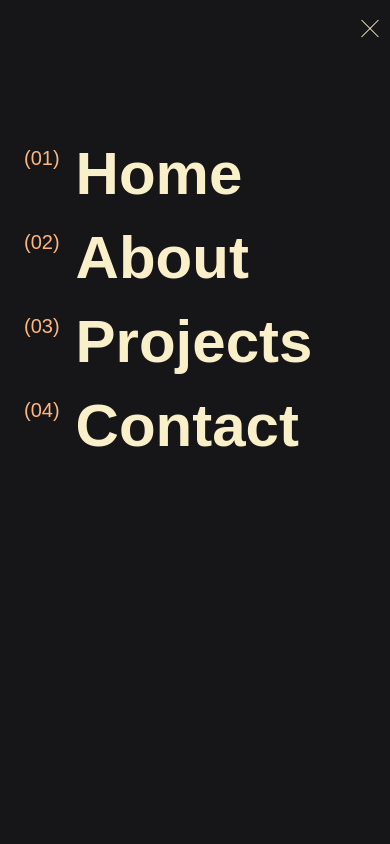
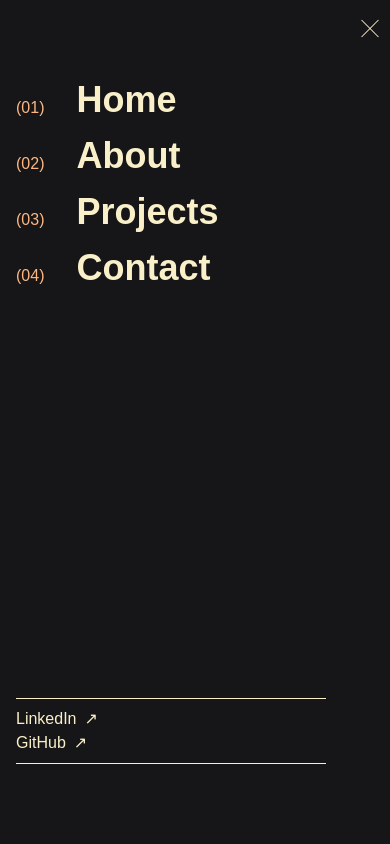
Before and after one commit to alex-escobar-h/portfolio, a Next.js app: page / in a window 390 px wide. Both pictures are taken after a click on the button 370 px from the left and 28 px from the top of the page. Shown: the top 844 px of the page. Built offline with nearby package versions, Linux system fonts and the light colour scheme; a web font is replaced by a local one.

Commit message:
animated mobile menu

```diff
--- a/components/menu/MobileMenu.tsx
+++ b/components/menu/MobileMenu.tsx
@@ -9,27 +9,45 @@ type MobileMenuProps = {
 export default function MobileMenu({ handleNavClick }: MobileMenuProps) {
   const [_, ...externalList] = EXTERNAL_LINK_LIST;
   const updatedNavlist = [{ id: 4, title: "Home" }, ...NAV_LIST];
+  console.log(externalList);
 
   return (
-    <div className='fixed inset-0 bg-base-200 -z-0 py-36 px-4 md:hidden'>
-      <div className='mx-auto px-2 max-w-md'>
-        <ul className='space-y-6'>
+    <div className='fixed inset-0 bg-base-200 -z-0  sm:hidden'>
+      <div className='mx-auto px-4 max-w-md py-20 flex flex-col justify-between size-full  pr-16'>
+        <ul className='space-y-4'>
           {updatedNavlist.map((nav, idx) => (
             <li key={`${nav.id}${nav.title}`}>
               <a
                 href={`#${nav.title.toLowerCase()}`}
-                className='flex items-start gap-4'
+                className='flex items-end gap-8'
                 onClick={handleNavClick}
               >
-                <Accent className='text-xl font-medium'>
-                  ({formatID(idx + 1)})
-                </Accent>
+                <Accent className='text-start'>({formatID(idx + 1)})</Accent>
 
-                <div className='text-6xl font-bold'>{nav.title}</div>
+                <div className='text-4xl font-bold capitalize'>{nav.title}</div>
               </a>
             </li>
           ))}
         </ul>
+        <div className='space-y-2'>
+          <hr />
+          <ul>
+            {externalList.map((link) => (
+              <li key={`${link.id}${link.title}`}>
+                <a
+                  href={link.href}
+                  target='_blank'
+                  rel='noopener noreferrer'
+                  className='space-x-2'
+                >
+                  <span>{link.title}</span>
+                  <span>↗</span>
+                </a>
+              </li>
+            ))}
+          </ul>
+          <hr />
+        </div>
       </div>
     </div>
   );
```
